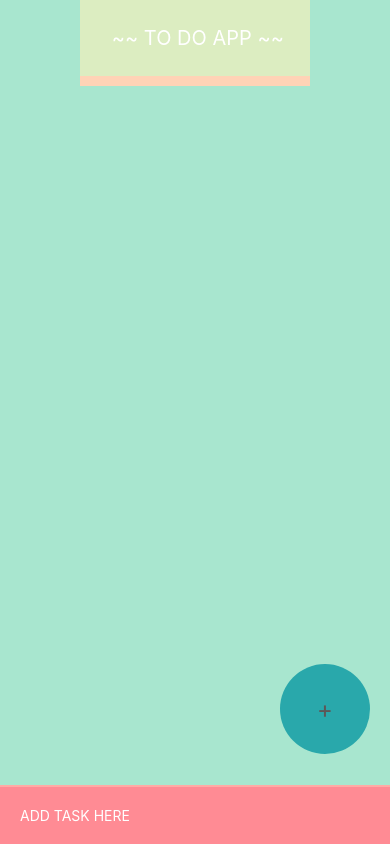
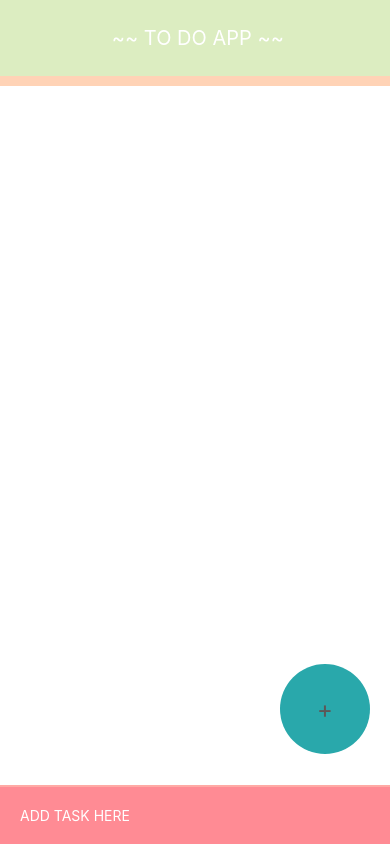
Before and after one commit to khris22/reactNativeToDo, a React Native app: screen / in a window 390 px wide. Built offline with nearby package versions, Linux system fonts and the light colour scheme.

Commit message:
added notes properties on component

```diff
--- a/app/components/Main.js
+++ b/app/components/Main.js
@@ -41,9 +41,9 @@ export class Main extends Component {
 const styles = StyleSheet.create({
   container: {
     flex: 1,
-    backgroundColor: '#a8e6cf',
-    alignItems: 'center',
-    justifyContent: 'center',
+    // backgroundColor: '#a8e6cf',
+    // alignItems: 'center',
+    // justifyContent: 'center',
   },
   header: {
     backgroundColor: '#dcedc1',
--- a/app/components/Note.js
+++ b/app/components/Note.js
@@ -1,9 +1,22 @@
 import React, { Component } from 'react';
+import { StyleSheet, View, Text, TouchableOpacity } from 'react-native';
 
 export class Note extends Component {
   render() {
-    return <div></div>;
+    return (
+      <View key={this.props.keyval} style={styles.note}>
+        <Text style={styles.noteText}>{this.props.val.date}</Text>
+        <Text style={styles.noteText}>{this.props.val.note}</Text>
+        <TouchableOpacity
+          onPress={this.props.deleteMethod}
+          style={styles.noteDelete}>
+          <Text style={styles.noteDeleteText}></Text>
+        </TouchableOpacity>
+      </View>
+    );
   }
 }
 
 export default Note;
+
+const styles = StyleSheet.create({});
```
